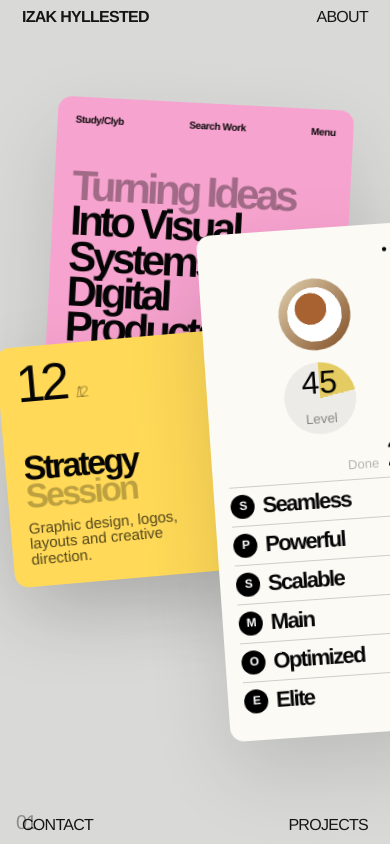
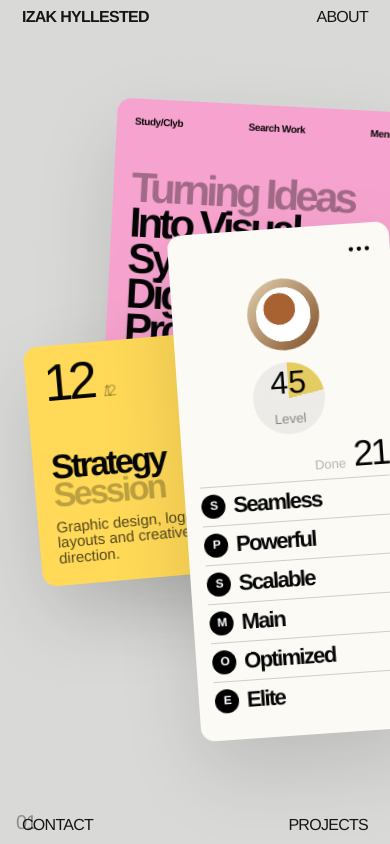
Before and after one commit to izakjonathan/port2, a Next.js app: page / in a window 390 px wide. Shown: the top 844 px of the page. Built offline with nearby package versions, Linux system fonts and the light colour scheme.

Commit message:
Replace project with latest ZIP build

```diff
--- a/app/globals.css
+++ b/app/globals.css
@@ -1003,29 +1003,30 @@ select {
 
 
 
+
+
 /* =====================================================
-   V17 CENTERED MOBILE ANIMATION FIX
-   Hard fix: animation no longer replaces positioning transforms.
-   Actual mobile classes are centered with explicit left/right/width rules.
-   Tap 1 brings forward, tap 2 opens.
+   V18 MOBILE HERO CENTERING HARD FIX
+   Fixes the actual visible issue: hero cards were visually shifted
+   right/left because animation transforms and original layout offsets
+   were combining. This block defines ONE canonical mobile layout.
    ===================================================== */
 
 :root{
-  --motion-speed:430ms;
+  --motion-speed:420ms;
   --motion-ease:cubic-bezier(.16,1,.3,1);
 }
 
-/* Keep menu fixed and readable */
+/* tighter real menu margin */
 .fixed-menu{
   z-index:10000 !important;
 }
-
 .fixed-menu-inner{
   padding-left:22px !important;
   padding-right:22px !important;
 }
 
-/* Motion should affect z-index/shadow/scale only by default, not page positioning */
+/* motion must not create horizontal drift */
 .motion-card{
   z-index:var(--card-z,1) !important;
   cursor:pointer;
@@ -1039,129 +1040,191 @@ select {
 }
 
 .motion-card.is-card-front{
-  box-shadow:0 42px 115px rgba(0,0,0,.28) !important;
+  box-shadow:0 44px 120px rgba(0,0,0,.28) !important;
   filter:saturate(1.08) contrast(1.02);
 }
 
-/* Entrance/reveal animation that does not permanently override card placement */
-[data-reveal-motion]{
-  opacity:0;
+.hero-card.motion-card.is-card-front{
+  --card-scale:1.028;
 }
 
-.motion-ready [data-reveal-motion]{
-  animation:revealFadeIn 620ms var(--motion-ease) forwards;
-  animation-delay:var(--reveal-delay, var(--stagger, 0ms));
+/* desktop keeps existing style with only vertical motion */
+@media(min-width:901px){
+  .hero-card-main.motion-card{
+    transform:translate3d(0,var(--motion-lift,0px),0) rotate(3deg) scale(var(--card-scale,1)) !important;
+  }
+  .hero-card-strategy.motion-card{
+    transform:translate3d(0,var(--motion-lift,0px),0) rotate(-5deg) scale(var(--card-scale,1)) !important;
+  }
+  .hero-card-profile.motion-card{
+    transform:translate3d(0,var(--motion-lift,0px),0) rotate(-4deg) scale(var(--card-scale,1)) !important;
+  }
 }
 
-.motion-ready [data-reveal-motion].is-revealed{
-  opacity:1;
-}
-
-/* Desktop: preserve original rotations and add only subtle vertical lift */
-.hero-card-main.motion-card{
-  transform:translate3d(0, var(--motion-lift,0px), 0) rotate(3deg) scale(var(--card-scale,1)) !important;
-  animation:heroFloatMain 4.4s ease-in-out infinite;
-}
-
-.hero-card-strategy.motion-card{
-  transform:translate3d(0, var(--motion-lift,0px), 0) rotate(-5deg) scale(var(--card-scale,1)) !important;
-  animation:heroFloatStrategy 4s ease-in-out infinite;
-}
-
-.hero-card-profile.motion-card{
-  transform:translate3d(0, var(--motion-lift,0px), 0) rotate(-4deg) scale(var(--card-scale,1)) !important;
-  animation:heroFloatProfile 5.2s ease-in-out infinite;
-}
-
-.hero-card.motion-card.is-card-front{
-  --card-scale:1.035;
-}
-
-/* Mobile centering: explicit hard positions for active hero cards */
+/* ONE mobile source of truth for hero composition */
 @media(max-width:900px){
-  .fixed-menu-inner{
-    padding-left:22px !important;
-    padding-right:22px !important;
+  .home-hero,
+  .hero-stage,
+  .hero-cards,
+  .hero-card-wrap{
+    overflow:hidden !important;
+    width:100vw !important;
+    max-width:100vw !important;
   }
 
-  .home-hero{
-    overflow:hidden !important;
+  .hero-card{
+    box-sizing:border-box !important;
+    max-width:none !important;
   }
 
+  /* Pink/main card: centered, not hanging off the right edge */
   .hero-card-main.motion-card{
     left:50% !important;
     right:auto !important;
-    width:min(76vw, 320px) !important;
+    width:78vw !important;
+    max-width:330px !important;
     transform:
-      translateX(-50%)
-      translate3d(0, var(--motion-lift,0px), 0)
+      translateX(-32%)
+      translate3d(0,var(--motion-lift,0px),0)
       rotate(3deg)
       scale(var(--card-scale,1)) !important;
     transform-origin:center center !important;
   }
 
+  /* Yellow/strategy card: overlap halfway up pink, but visible and centered-left */
   .hero-card-strategy.motion-card{
     left:50% !important;
     right:auto !important;
-    width:min(58vw, 250px) !important;
+    width:56vw !important;
+    max-width:245px !important;
     transform:
-      translateX(-84%)
-      translate3d(0, var(--motion-lift,0px), 0)
+      translateX(-74%)
+      translate3d(0,var(--motion-lift,0px),0)
       rotate(-5deg)
       scale(var(--card-scale,1)) !important;
     transform-origin:center center !important;
   }
 
+  /* White/profile card: behind the pink but still inside screen */
   .hero-card-profile.motion-card{
     left:50% !important;
     right:auto !important;
-    width:min(58vw, 250px) !important;
+    width:56vw !important;
+    max-width:245px !important;
     transform:
-      translateX(8%)
-      translate3d(0, var(--motion-lift,0px), 0)
+      translateX(-6%)
+      translate3d(0,var(--motion-lift,0px),0)
       rotate(-4deg)
       scale(var(--card-scale,1)) !important;
     transform-origin:center center !important;
   }
 
-  .hero-card.motion-card.is-card-front{
-    --card-scale:1.025;
+  .hero-card-main.motion-card.is-card-front{
+    transform:
+      translateX(-32%)
+      translate3d(0,var(--motion-lift,0px),0)
+      rotate(3deg)
+      scale(1.028) !important;
+  }
+
+  .hero-card-strategy.motion-card.is-card-front{
+    transform:
+      translateX(-74%)
+      translate3d(0,var(--motion-lift,0px),0)
+      rotate(-5deg)
+      scale(1.028) !important;
+  }
+
+  .hero-card-profile.motion-card.is-card-front{
+    transform:
+      translateX(-6%)
+      translate3d(0,var(--motion-lift,0px),0)
+      rotate(-4deg)
+      scale(1.028) !important;
+  }
+
+  /* Case study/service stacks must not exceed viewport width */
+  .project-card,
+  .service-card{
+    max-width:86vw !important;
   }
 }
 
-/* Project/service cards: keep them within the viewport on mobile */
-@media(max-width:900px){
-  .project-card.motion-card,
-  .service-card.motion-card{
-    max-width:86vw !important;
-    transform:translate3d(0, var(--motion-lift,0px), 0) rotate(var(--card-rotate, 0deg)) scale(var(--card-scale,1)) !important;
+@media(max-width:430px){
+  .hero-card-main.motion-card{
+    width:76vw !important;
+    transform:
+      translateX(-30%)
+      translate3d(0,var(--motion-lift,0px),0)
+      rotate(3deg)
+      scale(var(--card-scale,1)) !important;
+  }
+
+  .hero-card-strategy.motion-card{
+    width:57vw !important;
+    transform:
+      translateX(-73%)
+      translate3d(0,var(--motion-lift,0px),0)
+      rotate(-5deg)
+      scale(var(--card-scale,1)) !important;
+  }
+
+  .hero-card-profile.motion-card{
+    width:57vw !important;
+    transform:
+      translateX(-5%)
+      translate3d(0,var(--motion-lift,0px),0)
+      rotate(-4deg)
+      scale(var(--card-scale,1)) !important;
+  }
+
+  .hero-card-main.motion-card.is-card-front{
+    transform:
+      translateX(-30%)
+      translate3d(0,var(--motion-lift,0px),0)
+      rotate(3deg)
+      scale(1.028) !important;
+  }
+
+  .hero-card-strategy.motion-card.is-card-front{
+    transform:
+      translateX(-73%)
+      translate3d(0,var(--motion-lift,0px),0)
+      rotate(-5deg)
+      scale(1.028) !important;
+  }
+
+  .hero-card-profile.motion-card.is-card-front{
+    transform:
+      translateX(-5%)
+      translate3d(0,var(--motion-lift,0px),0)
+      rotate(-4deg)
+      scale(1.028) !important;
   }
 }
 
-@keyframes revealFadeIn{
-  from{
-    opacity:0;
-    filter:blur(8px);
-  }
-  to{
-    opacity:1;
-    filter:blur(0);
-  }
+/* simple visible animation without shifting the composition sideways */
+.hero-card-main.motion-card{
+  animation:heroFloatMainV18 4.4s ease-in-out infinite;
+}
+.hero-card-strategy.motion-card{
+  animation:heroFloatStrategyV18 4s ease-in-out infinite;
+}
+.hero-card-profile.motion-card{
+  animation:heroFloatProfileV18 5.2s ease-in-out infinite;
 }
 
-@keyframes heroFloatMain{
+@keyframes heroFloatMainV18{
   0%,100%{margin-top:0}
-  50%{margin-top:-10px}
+  50%{margin-top:-8px}
 }
-
-@keyframes heroFloatStrategy{
+@keyframes heroFloatStrategyV18{
   0%,100%{margin-top:0}
-  50%{margin-top:9px}
+  50%{margin-top:8px}
 }
-
-@keyframes heroFloatProfile{
+@keyframes heroFloatProfileV18{
   0%,100%{margin-top:0}
-  50%{margin-top:-7px}
+  50%{margin-top:-6px}
 }
 
 @media(prefers-reduced-motion:reduce){
```
Also changed, not shown: BUILD_NOTES_V18_MOBILE_CENTER_HARD_FIX.txt (added).
